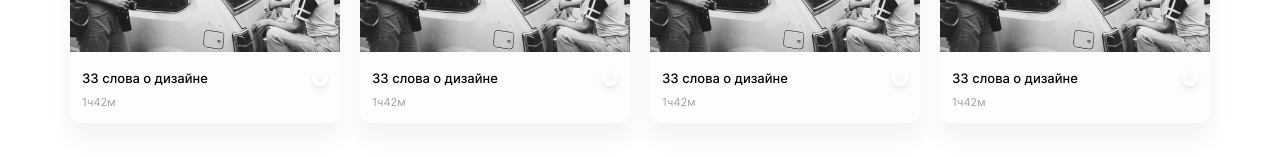
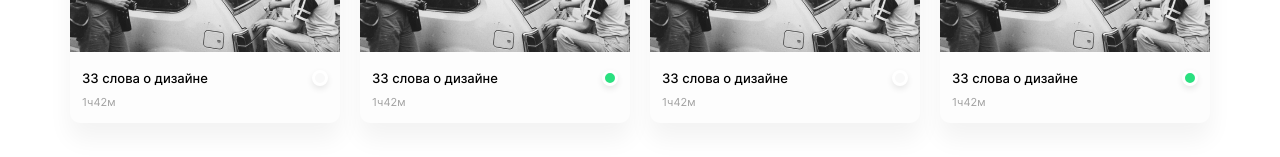
Before and after one commit to kt-postnikova/movies-explorer-frontend, a React (Create React App) app: page /movies in a window 1280 px wide. Shown: the part 475-632 px from the top of the page. Built offline with nearby package versions, Linux system fonts and the light colour scheme.

Commit message:
Исправлено: нет иконки состояния выбранного фильма

```diff
--- a/src/components/MoviesCard/MoviesCard.js
+++ b/src/components/MoviesCard/MoviesCard.js
@@ -1,13 +1,13 @@
 import React from 'react';
 import cardImage from '../../images/pic1.png';
 
-function MoviesCard(params) {
+function MoviesCard(props) {
     return (
         <div className="card">
             <img className="card__image" src={cardImage} alt="Постер фильма" />
             <div className="card__info">
                 <p className="card__name">33 слова о дизайне</p>
-                <div className="card__select"></div>
+                <div className={`card__select ${props.isActive}`}></div>
                 <p className="card__duration">1ч42м</p>
             </div>
         </div>
--- a/src/components/MoviesCardList/MoviesCardList.js
+++ b/src/components/MoviesCardList/MoviesCardList.js
@@ -9,9 +9,9 @@ function MoviesCardList(params) {
                 {/* <Preloader></Preloader> */}
                 <div className="movies-cards__list">
                     <MoviesCard></MoviesCard>
+                    <MoviesCard isActive="card__select_active"></MoviesCard>
                     <MoviesCard></MoviesCard>
-                    <MoviesCard></MoviesCard>
-                    <MoviesCard></MoviesCard>
+                    <MoviesCard isActive="card__select_active"></MoviesCard>
                     <MoviesCard></MoviesCard>
                     <MoviesCard></MoviesCard>
                     <MoviesCard></MoviesCard>
```
